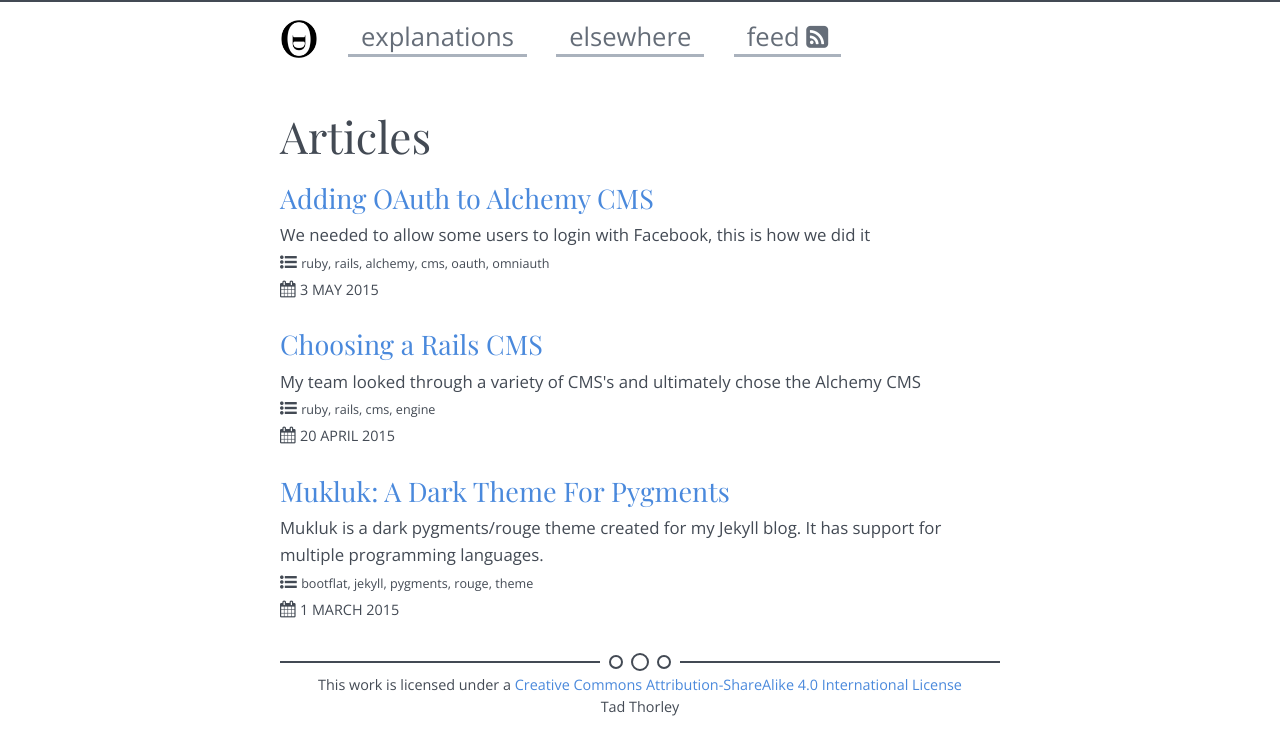
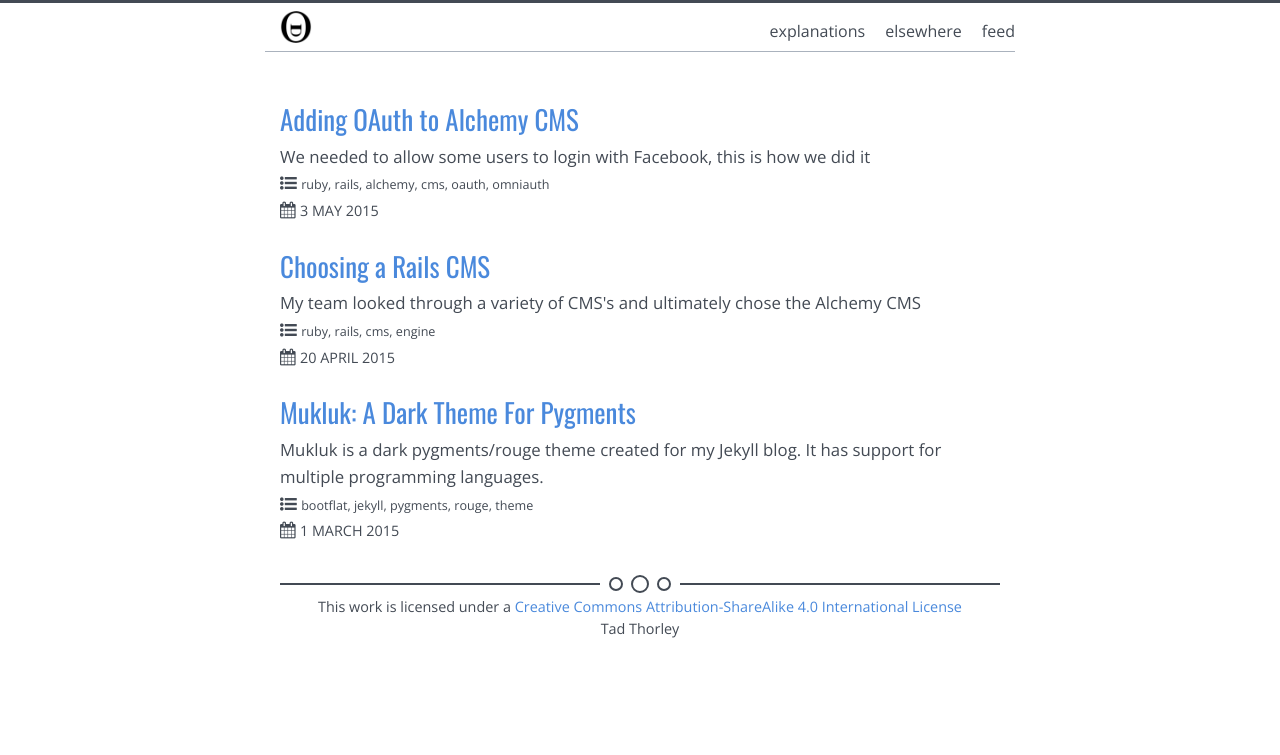
Before and after one commit to phaedryx/phaedryx.github.io, a Jekyll site: the page built from index.html, in a window 1280 px wide. Shown: the top 755 px of the page. Built offline with Jekyll 4.4.1, drawn with Linux system fonts in a browser that asks for light colours; nearby versions of some CDN libraries; the list of posts is cut into pages by our own code.

Commit message:
better typography?

```diff
--- a/_includes/footer.html
+++ b/_includes/footer.html
@@ -1,8 +1,4 @@
-<div class="row">
-  <div class="small-12 columns center">
-    <img src="/assets/hr.svg" />
-  </div>
-</div>
+<img src="/assets/hr.svg" />
 <div id="footer" class="row">
   <div class="small-12 columns center">
     <div class="license center">
--- a/_includes/header.html
+++ b/_includes/header.html
@@ -1,18 +1,20 @@
 <div class="row">
   <div id="nav" class="small-12 columns">
     <a href="/" id="logo"><img src="/assets/logo.png"></a>
+    <div id="nav-links">
     {% if page.highlight == 'explanations' -%}
       <a href="/explanations" class="selected">explanations</a>
       <a href="/elsewhere">elsewhere</a>
-    <a href="{{ "/feed.xml" | prepend: site.baseurl }}" title="rss feed">feed&nbsp;<i class="fa fa-rss-square"></i></a>
+      <a href="{{ "/feed.xml" | prepend: site.baseurl }}" title="rss feed">feed</i></a>
     {% elsif page.highlight == 'elsewhere' -%}
       <a href="/explanations">explanations</a>
       <a href="/elsewhere" class="selected">elsewhere</a>
-    <a href="{{ "/feed.xml" | prepend: site.baseurl }}" title="rss feed">feed&nbsp;<i class="fa fa-rss-square"></i></a>
+      <a href="{{ "/feed.xml" | prepend: site.baseurl }}" title="rss feed">feed</i></a>
     {% else -%}
       <a href="/explanations">explanations</a>
       <a href="/elsewhere">elsewhere</a>
-    <a href="{{ "/feed.xml" | prepend: site.baseurl }}" title="rss feed">feed&nbsp;<i class="fa fa-rss-square"></i></a>
+      <a href="{{ "/feed.xml" | prepend: site.baseurl }}" title="rss feed">feed</i></a>
     {% endif -%}
     </div>
   </div>
+</div>
--- a/_layouts/default.html
+++ b/_layouts/default.html
@@ -7,7 +7,7 @@
     <meta name="description" content="{{ page.description | strip_html }}">
     {% endif %}
     <title>{{ site.title }} - {{ page.title }}</title>
-    <link href='http://fonts.googleapis.com/css?family=Playfair+Display|Source+Code+Pro:400|Open+Sans:400italic,400,600' rel='stylesheet' type='text/css'>
+    <link href='http://fonts.googleapis.com/css?family=Source+Code+Pro|Oswald|Open+Sans:400italic,400,600' rel='stylesheet' type='text/css'>
     <link rel="stylesheet" href="/foundation/app.css" />
     <link rel="stylesheet" href="//maxcdn.bootstrapcdn.com/font-awesome/4.3.0/css/font-awesome.min.css">
     <script src="/foundation/js/vendor/modernizr.js"></script>
--- a/foundation/_scss/customization.scss
+++ b/foundation/_scss/customization.scss
@@ -1,48 +1,44 @@
 body {
-  border-top: 2px solid $gray6;
+  border-top: 3px solid $gray6;
+  background: #FFF;
 }
 #page {
-  background: #FFF;
-  padding-top: 1em;
+  padding-top: 0.5em;
 }
 #nav {
   margin-bottom: 3em;
-  a {
-    color: $gray5;
-    margin-right: 1em;
-    padding: 0 0.5em;
-    font-size: 1.6em;
-    border-bottom: 3px solid $gray4;
-
+  padding-bottom: 0.5em;
+  font-size: 1em;
+  border-bottom: 1px solid $gray4;
+  #logo {
+    padding: 0;
+    height: 1.5em;
+    width: 1.5em;
     img {
-      height: 1.5em;
-      widtdh: 1.5em;
+      height: 2em;
+      width: 2em;
     }
   }
-  a.selected {
-    border-bottom: 3px solid $grapefruit;
-  }
-  a:hover {
-    border-bottom: 3px solid $blue-jeans;
-  }
-  #logo {
-    border-bottom: 0;
-    padding: 0;
+  #nav-links {
+    bottom: 0.5em;
+    right: 0;
+    position: absolute;
+    a {
+      color: $gray6;
+      margin-left: 1em;
+    }
+    a.selected {
+      border-bottom: 1px solid $gray6;
+    }
+    a:hover {
+      border-bottom: 1px solid $blue-jeans;
+    }
   }
 }
 .post-title {
   margin-bottom: 1.2rem;
 }
-@media #{$medium-only} {
-  #nav {
-    text-align: center;
 
-    #logo {
-      display: block;
-      margin-bottom: 1em;
-    }
-  }
-}
 @media #{$small-only} {
   #container {
     padding: 0;
@@ -51,14 +47,6 @@ body {
   #page {
     padding: 0;
     margin: 2em;
-  }
-  #nav {
-    text-align: center;
-
-    a {
-      display: block;
-      padding: 0;
-    }
   }
 }
 
--- a/foundation/_scss/foundation/components/_global.scss
+++ b/foundation/_scss/foundation/components/_global.scss
@@ -269,8 +269,8 @@
 // $font-family-serif: Georgia, Cambria, "Times New Roman", Times, serif !default;
 // $font-family-monospace: Consolas, "Liberation Mono", Courier, monospace !default;
 $font-family-sans-serif: "Open Sans", sans-serif !default;
-$font-family-serif: "Playfair Display", serif !default;
-$font-family-monospace: "Fira Mono", monospace !default;
+$font-family-serif: Georgia, Cambria, "Times New Roman", Times, serif !default;
+$font-family-monospace: "Source Code Pro", monospace !default;
 // We use these to define default font weights
 $font-weight-normal: normal !default;
 $font-weight-bold: bold !default;
--- a/foundation/_scss/foundation/components/_type.scss
+++ b/foundation/_scss/foundation/components/_type.scss
@@ -8,7 +8,7 @@ $include-html-type-classes: $include-html-classes !default;
 
 // We use these to control header font styles
 // $header-font-family: $body-font-family !default;
-$header-font-family: "Playfair Display" !default;
+$header-font-family: "Oswald" !default;
 $header-font-weight: $font-weight-normal !default;
 $header-font-style: $font-weight-normal !default;
 //$header-font-style: italic !default;
@@ -57,13 +57,14 @@ $paragraph-aside-font-style: italic !default;
 $paragraph-text-rendering: optimizeLegibility !default;
 
 // We use these to style <code> tags
-$code-color: $grapefruit !default;
+$code-color: $gray6 !default;
 $code-font-family: $font-family-monospace !default;
 $code-font-weight: $font-weight-normal !default;
-$code-background-color: scale-color($grapefruit, $lightness: 90%) !default;
+// $code-background-color: scale-color($gray1, $lightness: 90%) !default;
+$code-background-color: $gray2;
 $code-border-size: 0px !default;
 $code-border-style: solid !default;
-$code-border-color: scale-color($code-background-color, $lightness: -10%) !default;
+$code-border-color: scale-color($code-color, $lightness: 10%) !default;
 $code-padding: rem-calc(2) rem-calc(5) rem-calc(1) !default;
 
 // We use these to style anchors
--- a/index.html
+++ b/index.html
@@ -4,7 +4,6 @@ title: Main
 ---
 <div class="row">
   <div class="small-12 columns">
-    <h1 class="post-title">Articles</h1>
     <ul class="unadorned">
     {% for post in site.posts %}
       <li>
```
Also changed, not shown: 9 other files. Lines whose indentation alone changed are shown as unchanged.
